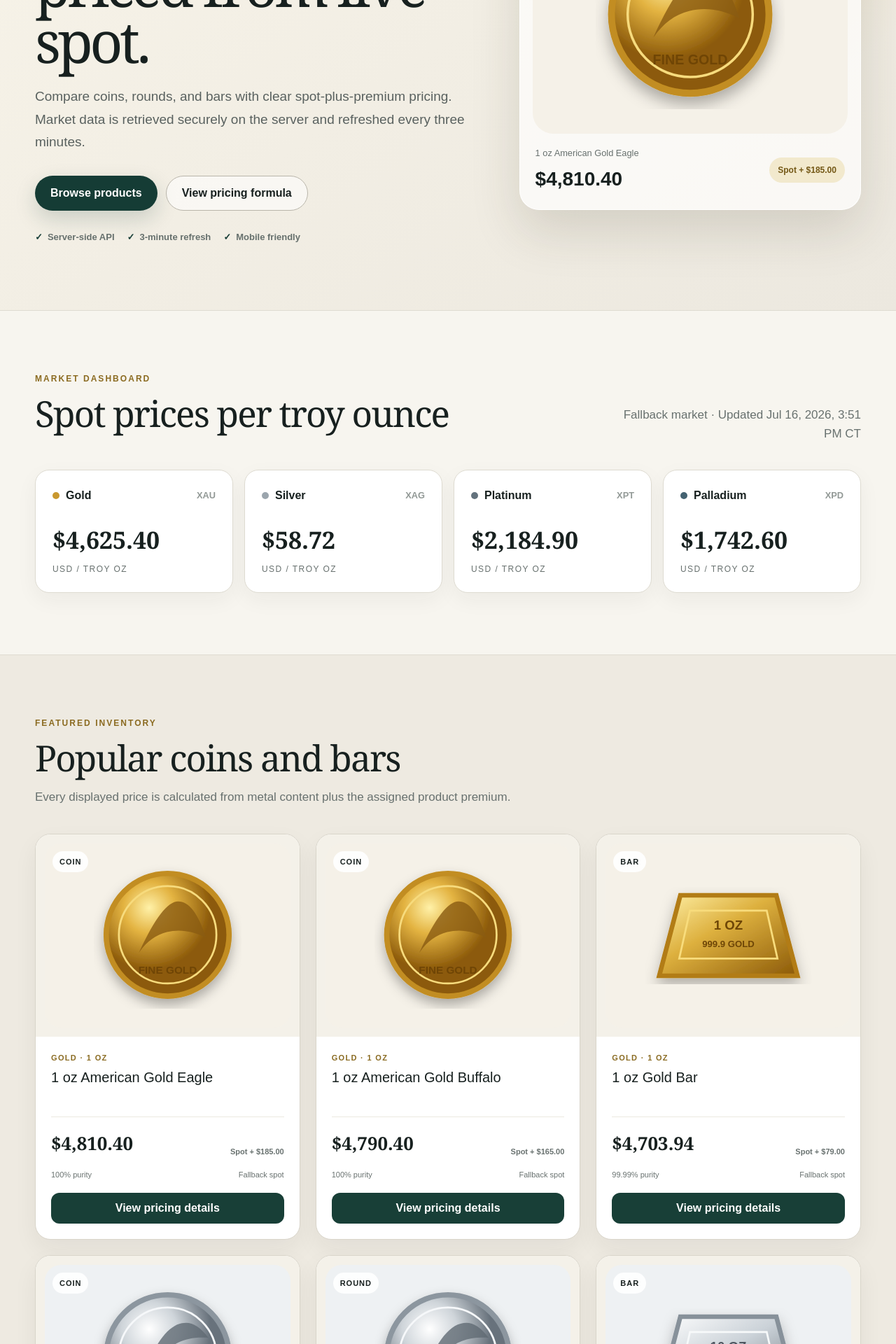
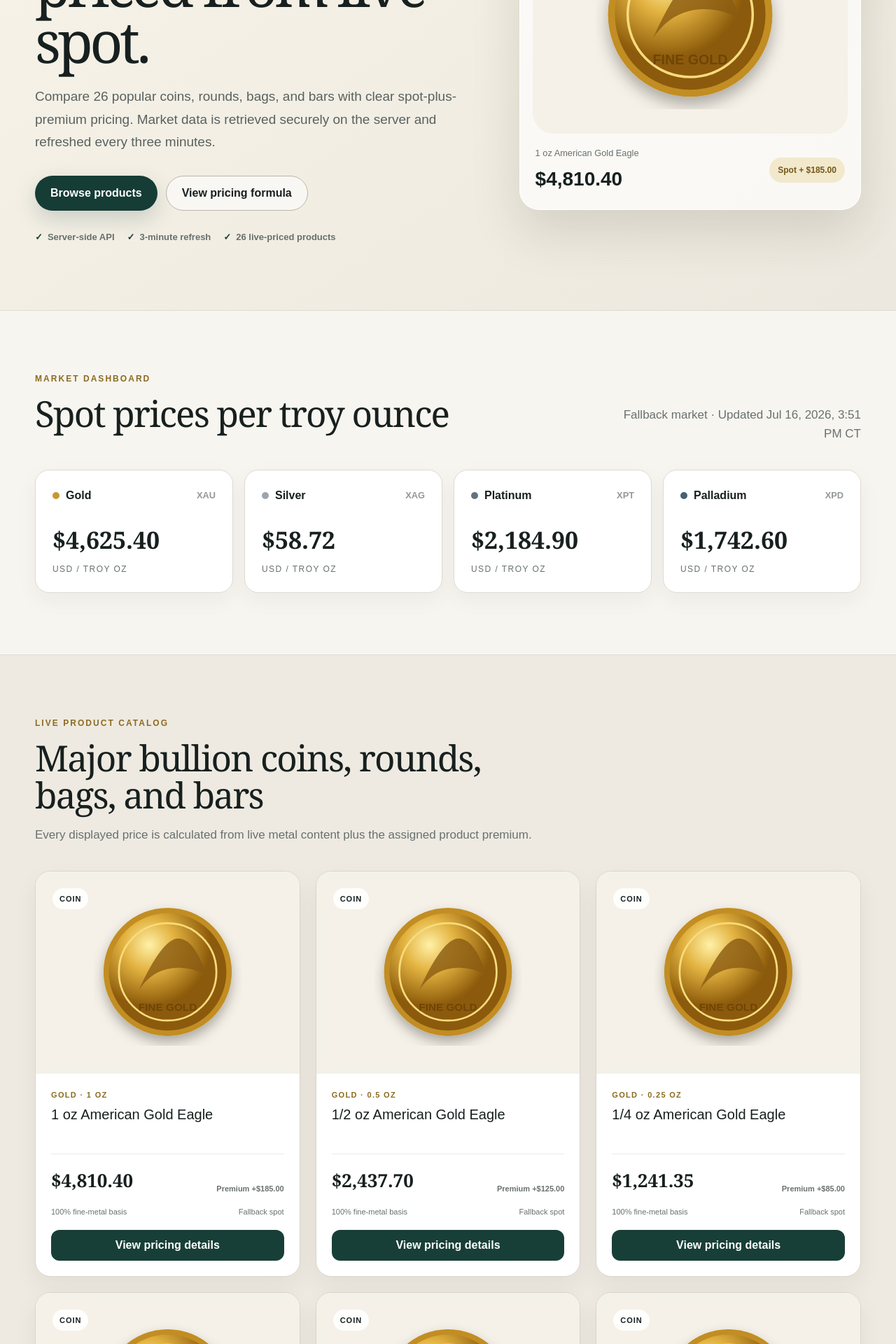
Before and after one commit to thadackel/precious-metals, a Next.js app: page / in a window 1280 px wide. Shown: the part 420-2340 px from the top of the page at 70% size. Built offline with nearby package versions, Linux system fonts and the light colour scheme; no server answers.

Commit message:
Display full live product catalog

```diff
--- a/app/page.tsx
+++ b/app/page.tsx
@@ -20,12 +20,23 @@
   }).format(new Date(value));
 }
 
+function formatWeight(weightOz: number) {
+  if (weightOz === 32.1507) return "1 kilo";
+  if (weightOz === 0.321507) return "10 gram";
+  if (weightOz === 0.160754) return "5 gram";
+  if (weightOz === 0.0321507) return "1 gram";
+  return `${Number(weightOz.toFixed(4))} oz`;
+}
+
 export default async function Home() {
   const market = await getSpotPrices();
   const spotPrices = market.prices;
-  const featuredProducts = products.filter((product) => product.featured);
   const isLive = market.source === "live";
-  const marketLabel = isLive ? "Live market" : market.source === "partial" ? "Partial live market" : "Fallback market";
+  const marketLabel = isLive
+    ? "Live market"
+    : market.source === "partial"
+      ? "Partial live market"
+      : "Fallback market";
 
   return (
     <main>
@@ -53,8 +64,9 @@
             <p className="eyebrow">Transparent pricing. Updated automatically.</p>
             <h1>Major precious-metal products priced from live spot.</h1>
             <p className="hero-lead">
-              Compare coins, rounds, and bars with clear spot-plus-premium pricing.
-              Market data is retrieved securely on the server and refreshed every three minutes.
+              Compare {products.length} popular coins, rounds, bags, and bars with
+              clear spot-plus-premium pricing. Market data is retrieved securely
+              on the server and refreshed every three minutes.
             </p>
             <div className="hero-actions">
               <a className="button button-primary" href="#products">Browse products</a>
@@ -63,7 +75,7 @@
             <div className="trust-row">
               <span>Server-side API</span>
               <span>3-minute refresh</span>
-              <span>Mobile friendly</span>
+              <span>{products.length} live-priced products</span>
             </div>
           </div>
 
@@ -121,13 +133,16 @@
       <section className="products-section section" id="products">
         <div className="shell">
           <div className="section-heading">
-            <p className="eyebrow">Featured inventory</p>
-            <h2>Popular coins and bars</h2>
-            <p>Every displayed price is calculated from metal content plus the assigned product premium.</p>
+            <p className="eyebrow">Live product catalog</p>
+            <h2>Major bullion coins, rounds, bags, and bars</h2>
+            <p>
+              Every displayed price is calculated from live metal content plus
+              the assigned product premium.
+            </p>
           </div>
 
           <div className="product-grid">
-            {featuredProducts.map((product) => {
+            {products.map((product) => {
               const spot = spotPrices[product.metal];
               const price = calculateProductPrice(product, spot);
 
@@ -138,14 +153,16 @@
                     <span className="category-badge">{product.category}</span>
                   </div>
                   <div className="product-body">
-                    <p className="product-metal">{metalLabels[product.metal]} · {product.weightOz} oz</p>
+                    <p className="product-metal">
+                      {metalLabels[product.metal]} · {formatWeight(product.weightOz)}
+                    </p>
                     <h3>{product.name}</h3>
                     <div className="price-line">
                       <strong>{formatCurrency(price)}</strong>
-                      <span>Spot + {formatCurrency(product.premium)}</span>
+                      <span>Premium +{formatCurrency(product.premium)}</span>
                     </div>
                     <div className="product-meta">
-                      <span>{(product.purity * 100).toFixed(product.purity === 1 ? 0 : 2)}% purity</span>
+                      <span>{(product.purity * 100).toFixed(product.purity === 1 ? 0 : 2)}% fine-metal basis</span>
                       <span>{market.liveMetals.includes(product.metal) ? "Live spot" : "Fallback spot"}</span>
                     </div>
                     <button type="button" className="product-button">View pricing details</button>
@@ -163,8 +180,9 @@
             <p className="eyebrow">Simple and auditable</p>
             <h2>How each product price is calculated</h2>
             <p>
-              The market API supplies spot. Each product record controls weight,
-              purity, and premium, allowing prices to update without editing the page.
+              The market API supplies spot. Each product record controls fine-metal
+              weight, purity basis, and premium, allowing prices to update without
+              editing the page.
             </p>
           </div>
           <div className="formula-card">
@@ -173,7 +191,7 @@
             <div className="formula-example">
               <span>Example: 10 oz silver bar</span>
               <b>{formatCurrency(spotPrices.silver)} × 10 × .999 + {formatCurrency(28)}</b>
-              <em>= {formatCurrency(calculateProductPrice(products[5], spotPrices.silver))}</em>
+              <em>= {formatCurrency(calculateProductPrice(products.find((product) => product.slug === "10-oz-silver-bar")!, spotPrices.silver))}</em>
             </div>
           </div>
         </div>
@@ -184,7 +202,10 @@
           <div>
             <p className="eyebrow">Live pricing connected</p>
             <h2>Request a current bullion quote</h2>
-            <p>Displayed estimates update from spot every three minutes. Final availability and transaction pricing must be confirmed.</p>
+            <p>
+              Displayed estimates update from spot every three minutes. Final
+              availability and transaction pricing must be confirmed.
+            </p>
           </div>
           <a className="button button-light" href="mailto:quotes@example.com">Request a quote</a>
         </div>
```
